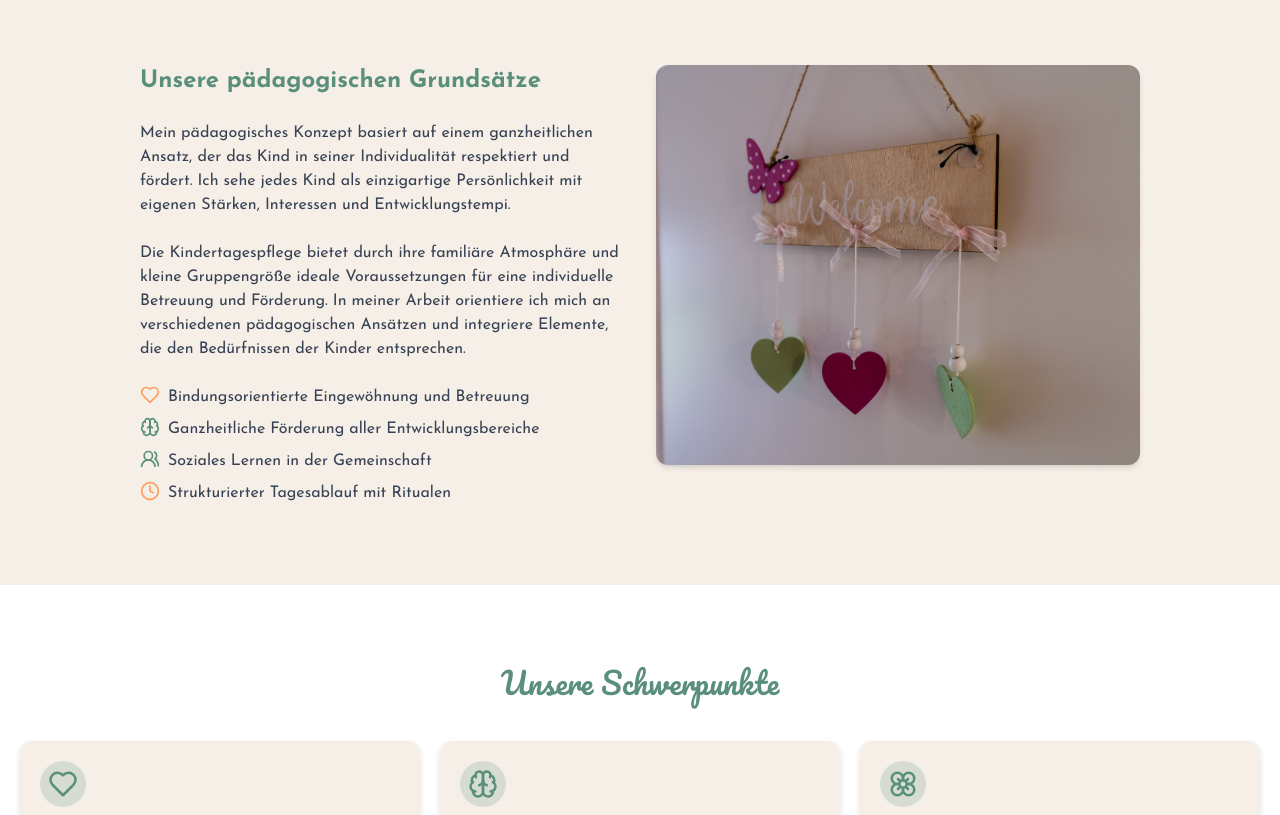
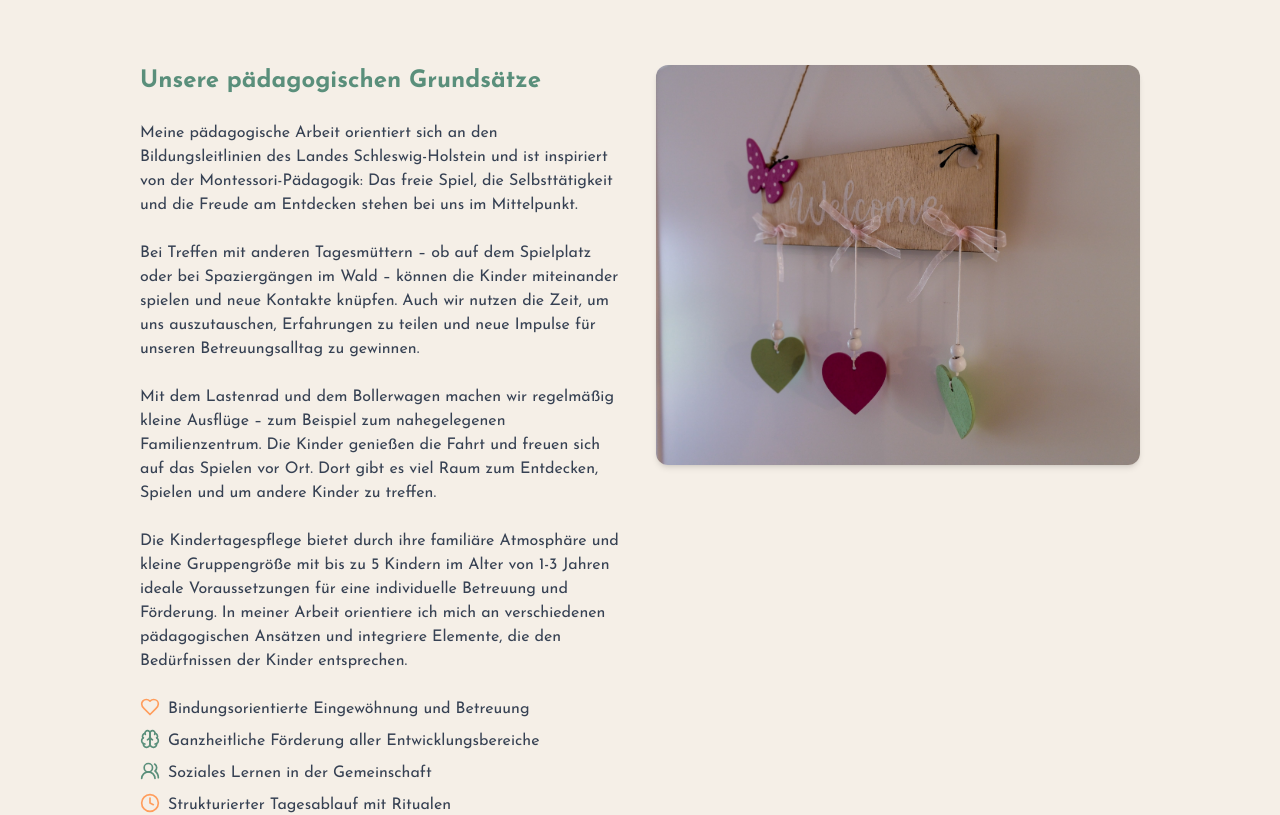
Before and after one commit to alexanderklass/sina_project_v2, a Next.js app: page /sina_project/concept in a window 1280 px wide. Shown: the part 320-1135 px from the top of the page. Built offline with nearby package versions, Linux system fonts and the light colour scheme; what tailwindcss-animated would draw is missing.

Commit message:
- updating text

```diff
--- a/src/app/(pages)/concept/page.tsx
+++ b/src/app/(pages)/concept/page.tsx
@@ -31,15 +31,27 @@ export default function Concept() {
                             Unsere pädagogischen Grundsätze
                         </FontText>
                         <FontText>
-                            Mein pädagogisches Konzept basiert auf einem ganzheitlichen Ansatz, der das Kind in seiner
-                            Individualität respektiert und fördert. Ich sehe jedes Kind als einzigartige Persönlichkeit
-                            mit eigenen Stärken, Interessen und Entwicklungstempi.
+                            Meine pädagogische Arbeit orientiert sich an den Bildungsleitlinien des Landes
+                            Schleswig-Holstein und ist inspiriert von der Montessori-Pädagogik: Das freie Spiel, die
+                            Selbsttätigkeit und die Freude am Entdecken stehen bei uns im Mittelpunkt.
                         </FontText>
                         <FontText>
-                            Die Kindertagespflege bietet durch ihre familiäre Atmosphäre und kleine Gruppengröße ideale
-                            Voraussetzungen für eine individuelle Betreuung und Förderung. In meiner Arbeit orientiere
-                            ich mich an verschiedenen pädagogischen Ansätzen und integriere Elemente, die den
-                            Bedürfnissen der Kinder entsprechen.
+                            Bei Treffen mit anderen Tagesmüttern – ob auf dem Spielplatz oder bei Spaziergängen im Wald
+                            – können die Kinder miteinander spielen und neue Kontakte knüpfen. Auch wir nutzen die Zeit,
+                            um uns auszutauschen, Erfahrungen zu teilen und neue Impulse für unseren Betreuungsalltag zu
+                            gewinnen.
+                        </FontText>
+                        <FontText>
+                            Mit dem Lastenrad und dem Bollerwagen machen wir regelmäßig kleine Ausflüge – zum Beispiel
+                            zum nahegelegenen Familienzentrum. Die Kinder genießen die Fahrt und freuen sich auf das
+                            Spielen vor Ort. Dort gibt es viel Raum zum Entdecken, Spielen und um andere Kinder zu
+                            treffen.
+                        </FontText>
+                        <FontText>
+                            Die Kindertagespflege bietet durch ihre familiäre Atmosphäre und kleine Gruppengröße mit bis
+                            zu 5 Kindern im Alter von 1-3 Jahren ideale Voraussetzungen für eine individuelle Betreuung
+                            und Förderung. In meiner Arbeit orientiere ich mich an verschiedenen pädagogischen Ansätzen
+                            und integriere Elemente, die den Bedürfnissen der Kinder entsprechen.
                         </FontText>
                         <div className={'flex flex-col gap-y-2'}>
                             <IconSubText
--- a/src/app/(pages)/garden/page.tsx
+++ b/src/app/(pages)/garden/page.tsx
@@ -14,7 +14,7 @@ import FontText from '@/app/components/FontText';
 import { LuSunMedium } from 'react-icons/lu';
 import { LuLeaf } from 'react-icons/lu';
 import { LuDroplets } from 'react-icons/lu';
-import { LuCloud } from 'react-icons/lu'
+import { LuCloud } from 'react-icons/lu';
 import { GiButterfly } from 'react-icons/gi';
 import TitleFontText from '@/app/components/TitleFontText';
 import Card from '@/app/components/Card';
@@ -95,7 +95,7 @@ export default function Garden() {
                 <div className={'flex flex-col xl:flex-row gap-x-5 gap-y-5 xl:gap-y-0'}>
                     <Card
                         title={'Spielbereich'}
-                        text={'Sandkasten, Schaukeln, Rutsche und Klettergerüst für vielfältige Bewegungserfahrungen.'}
+                        text={'Sandkasten und Rutsche für vielfältige Bewegungserfahrungen.'}
                         color={'bg-pastel-beige'}
                         icon={<GiButterfly size={40} />}
                     />
--- a/src/app/(pages)/home/page.tsx
+++ b/src/app/(pages)/home/page.tsx
@@ -53,7 +53,13 @@ export default function Home() {
                                 'xl:h-[500px] h-[400px] w-[300px] xl:w-[400px] ring-8 ring-white relative overflow-hidden rounded-xl shadow-2xl'
                             }
                         >
-                            <Image src={portraitImage} className={'object-cover'} loading='lazy' fill alt={'Sinas Schmetterlinge Portrait Foto'} />
+                            <Image
+                                src={portraitImage}
+                                className={'object-cover'}
+                                loading="lazy"
+                                fill
+                                alt={'Sinas Schmetterlinge Portrait Foto'}
+                            />
                         </div>
                     </div>
                 </div>
@@ -61,16 +67,13 @@ export default function Home() {
 
             <section className={'bg-white relative flex items-center px-5 lg:px-0 justify-center'}>
                 <div className={'flex flex-col space-y-10 py-20 items-center justify-center w-full xl:w-[650px]'}>
-                    <TitleFontText className={'text-center text-3xl text-[#5a8f7b]'}>Herzlich Willkommen</TitleFontText>
+                    <TitleFontText className={'text-center text-3xl text-[#5a8f7b]'}>
+                        Kindertagespflege mit Herz - bei Sina
+                    </TitleFontText>
                     <FontText className={'text-center text-base 2xl:text-lg text-gray-800'}>
-                        Mein Name ist Sina ich bin X Jahre alt. Zu meiner Familie gehören mein Mann Tino und unsere
-                        Kinder Milan und Anissa. Während meiner Elternzeit entschied ich mich, meinen Traum zu
-                        verwirklichen: eine eigene Kindertagespflege.
-                    </FontText>
-                    <FontText className={'text-center text-base 2xl:text-lg text-gray-800'}>
-                        Mit viel Freude und Herz begleite ich Kinder auf ihrem Weg, zeige ihnen die Welt in all ihren
-                        Farben und fördere sie individuell. Meine Pflegeerlaubnis vom Jugendamt habe ich im Oktober 2024
-                        erhalten.
+                        Mein Name ist Sina ich bin 34 Jahre alt, liebevolle Mutter von zwei wunderbaren Kindern - einem
+                        Jungen und einem Mädchen. Mit meiner Erfahrung als Mama und große Leidenschaft für die Arbeit
+                        mit Kindern biete ich eine liebevolle, familiäre und individuelle Betreuung für die Kleinsten.
                     </FontText>
 
                     <button
--- a/src/app/components/Footer.tsx
+++ b/src/app/components/Footer.tsx
@@ -42,7 +42,7 @@ export default function Footer() {
                         />
                         <IconSubText
                             icon={<LuClock5 className={'text-lg text-[#FF9D5C]'} />}
-                            text={'Mo-Fr: 7:30 - 16:30 Uhr'}
+                            text={'Mo-Fr: 7:30 - 14:00 Uhr'}
                         />
                         <Button
                             newTab={true}
--- a/src/app/constants/rooms.ts
+++ b/src/app/constants/rooms.ts
@@ -15,6 +15,7 @@ import kueche from '@/app/assets/images/rooms/kueche.jpg';
 import wc1 from '@/app/assets/images/rooms/toilette-handtuecher.jpg';
 import wc2 from '@/app/assets/images/rooms/toilette-waschbecken.jpg';
 import wandbilder from '@/app/assets/images/rooms/wandbilder.jpg';
+
 export const tabs = [
     {
         navButton: 'Spielbereich',
@@ -23,7 +24,7 @@ export const tabs = [
         text: 'Unser großzügiger Spielbereich bietet verschiedene Aktivitätszonen, die speziell auf die Bedürfnisse und Interessen der Kinder abgestimmt sind. Hier können die Kleinen nach Herzenslust entdecken, experimentieren und ihre Kreativität entfalten.',
         subText: [
             'Bauecke mit verschiedenen Konstruktionsmaterialien',
-            'Rollenspielbereich mit Puppenküche und Verkleidungen',
+            'Kinderküche zum kochen und spielen',
             'Kreativecke zum Malen, Basteln und Gestalten',
             'Bücherecke mit gemütlichen Sitzkissen',
         ],
@@ -36,7 +37,7 @@ export const tabs = [
         subText: [
             'Kindgerechte Tische und Stühle',
             'Altersgerechtes Geschirr und Besteck',
-            'Ausgewogene und frisch zubereitete Mahlzeiten',
+            'Von mir ausgewogene und frisch zubereitete Mahlzeiten',
             'Gemeinsame Rituale vor und nach dem Essen',
         ],
     },
```
